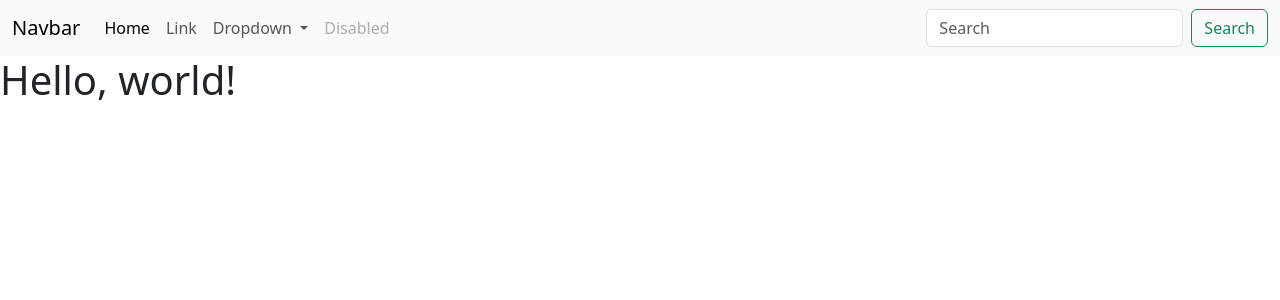
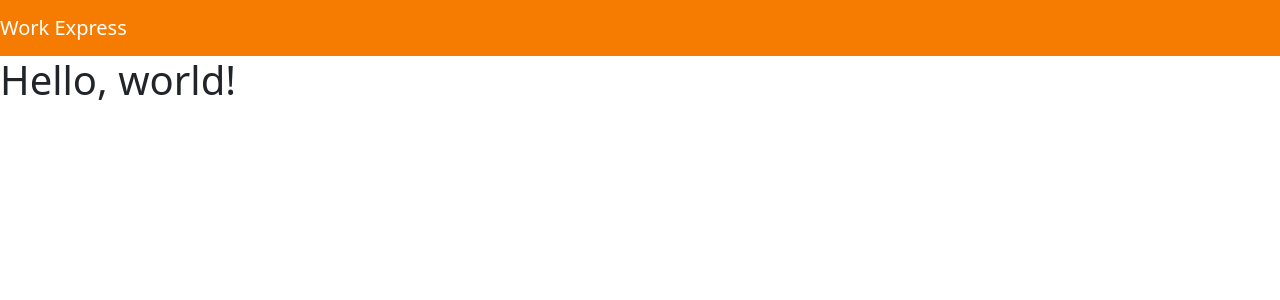
Before and after one commit to Adan-Marques/tcc_ads, a Django app: page / in a window 1280 px wide. Shown: the top 300 px of the page. Run offline with Django 5.2, Linux system fonts and the light colour scheme.

Commit message:
add static

```diff
--- a/home/templates/home.html
+++ b/home/templates/home.html
@@ -1,3 +1,4 @@
+{% load static %}
 <!doctype html>
 <html lang="pt-br">
     <head>
@@ -5,46 +6,13 @@
         <meta name="viewport" content="width=device-width, initial-scale=1">
         <title>Work Express</title>
         <link href="https://cdn.jsdelivr.net/npm/bootstrap@5.3.3/dist/css/bootstrap.min.css" rel="stylesheet" integrity="sha384-QWTKZyjpPEjISv5WaRU9OFeRpok6YctnYmDr5pNlyT2bRjXh0JMhjY6hW+ALEwIH" crossorigin="anonymous">
+        <link rel="stylesheet" href="{% static 'css/home.css' %}">
     </head>
     <body>
 
-        <nav class="navbar navbar-expand-lg bg-body-tertiary">
-            <div class="container-fluid">
-                <a class="navbar-brand" href="#">Navbar</a>
-                <button class="navbar-toggler" type="button" data-bs-toggle="collapse" data-bs-target="#navbarSupportedContent" aria-controls="navbarSupportedContent" aria-expanded="false" aria-label="Toggle navigation">
-                    <span class="navbar-toggler-icon"></span>
-                </button>
-                <div class="collapse navbar-collapse" id="navbarSupportedContent">
-                    <ul class="navbar-nav me-auto mb-2 mb-lg-0">
-                        <li class="nav-item">
-                            <a class="nav-link active" aria-current="page" href="#">Home</a>
-                        </li>
-                        <li class="nav-item">
-                            <a class="nav-link" href="#">Link</a>
-                        </li>
-                        <li class="nav-item dropdown">
-                            <a class="nav-link dropdown-toggle" href="#" role="button" data-bs-toggle="dropdown" aria-expanded="false">
-                                Dropdown
-                            </a>
-                            <ul class="dropdown-menu">
-                                <li><a class="dropdown-item" href="#">Action</a></li>
-                                <li><a class="dropdown-item" href="#">Another action</a></li>
-                                <li><hr class="dropdown-divider"></li>
-                                <li><a class="dropdown-item" href="#">Something else here</a></li>
-                            </ul>
-                        </li>
-                        <li class="nav-item">
-                            <a class="nav-link disabled" aria-disabled="true">Disabled</a>
-                        </li>
-                    </ul>
-                    <form class="d-flex" role="search">
-                        <input class="form-control me-2" type="search" placeholder="Search" aria-label="Search">
-                        <button class="btn btn-outline-success" type="submit">Search</button>
-                    </form>
-                </div>
-            </div>
+        <nav class="navbar navbar-expand-lg">
+             <a class="navbar-brand" href="#">Work Express</a>
         </nav>
-
         <h1>Hello, world!</h1>
     </body>
 </html>
--- /dev/null
+++ b/static/css/home.css
@@ -0,0 +1,6 @@
+.navbar {
+  background-color: #F57C00;
+}
+.navbar-brand {
+  color: white;
+}
--- a/tcc_ads/settings.py
+++ b/tcc_ads/settings.py
@@ -11,10 +11,10 @@ https://docs.djangoproject.com/en/5.1/ref/settings/
 """
 
 from pathlib import Path
+import os
 
 # Build paths inside the project like this: BASE_DIR / 'subdir'.
 BASE_DIR = Path(__file__).resolve().parent.parent
-
 
 # Quick-start development settings - unsuitable for production
 # See https://docs.djangoproject.com/en/5.1/howto/deployment/checklist/
@@ -117,6 +117,9 @@ USE_TZ = True
 # https://docs.djangoproject.com/en/5.1/howto/static-files/
 
 STATIC_URL = 'static/'
+STATICFILES_DIRS = [
+    BASE_DIR / "static",
+]
 
 # Default primary key field type
 # https://docs.djangoproject.com/en/5.1/ref/settings/#default-auto-field
```
